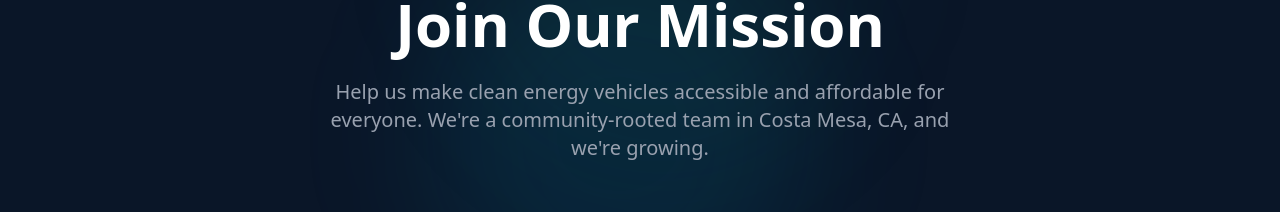
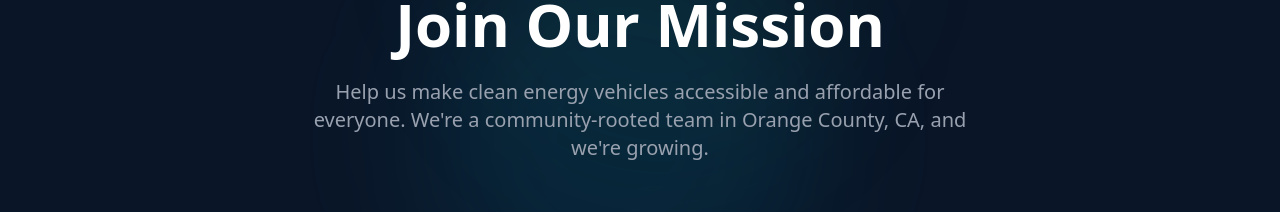
Before and after one commit to saaamxzy/hydrodriveusa, a Next.js app: page /career in a window 1280 px wide. Shown: the part 229-441 px from the top of the page. Built offline with nearby package versions, Linux system fonts and the light colour scheme.

Commit message:
Address review feedback

```diff
--- a/src/app/career/page.tsx
+++ b/src/app/career/page.tsx
@@ -74,7 +74,7 @@ export default function CareerPage() {
             Join Our Mission
           </h1>
           <p className="text-xl text-gray-400 max-w-2xl mx-auto">
-            Help us make clean energy vehicles accessible and affordable for everyone. We&apos;re a community-rooted team in Costa Mesa, CA, and we&apos;re growing.
+            Help us make clean energy vehicles accessible and affordable for everyone. We&apos;re a community-rooted team in Orange County, CA, and we&apos;re growing.
           </p>
         </div>
       </section>
--- a/src/app/career/rental-fleet-manager/page.tsx
+++ b/src/app/career/rental-fleet-manager/page.tsx
@@ -109,7 +109,7 @@ export default function RentalFleetManagerPage() {
               <div>
                 <h2 className="text-white font-semibold text-xl mb-4">About HydroDrive LLC</h2>
                 <p className="text-gray-400 leading-relaxed">
-                  HydroDrive LLC is a local, community-rooted car rental company in Costa Mesa, CA, dedicated to making clean energy vehicles accessible and affordable for everyone. Our hydrogen-forward rental fleet and bilingual (English &amp; Chinese) team make us a standout mobility partner for Orange County.
+                  HydroDrive LLC is a local, community-rooted car rental company in Orange County, CA, dedicated to making clean energy vehicles accessible and affordable for everyone. Our hydrogen-forward rental fleet and bilingual (English &amp; Chinese) team make us a standout mobility partner for Orange County.
                 </p>
               </div>
 
--- a/src/app/privacy-policy/page.tsx
+++ b/src/app/privacy-policy/page.tsx
@@ -68,7 +68,7 @@ export default function PrivacyPolicyPage() {
                 asked us to share.
               </p>
               <p className="mb-4">
-                SMS messages are sent via Twilio from <span className="text-white font-medium">+1 (918) 238-8688</span>.
+                SMS messages are sent via Twilio from <span className="text-white font-medium">+1 (916) 668-4285</span>.
                 Messages are sent only to the phone number you called from and only when you ask
                 our agent (including our voice AI auto-attendant, &ldquo;Sona&rdquo;) to text you.
               </p>
--- a/src/app/sms-terms/page.tsx
+++ b/src/app/sms-terms/page.tsx
@@ -40,7 +40,7 @@ export default function SmsTermsPage() {
             <section>
               <h2 className="text-2xl font-bold text-white mb-3">Program description.</h2>
               <p>
-                Hydrodrive&rsquo;s customer service line (+1 918-238-8688) may send you SMS
+                Hydrodrive&rsquo;s SMS line (+1 916-668-4285) may send you SMS
                 messages at your request during or after a call &mdash; for example, to confirm a
                 callback time, share a reservation detail, or send a link you asked for.
               </p>
```
